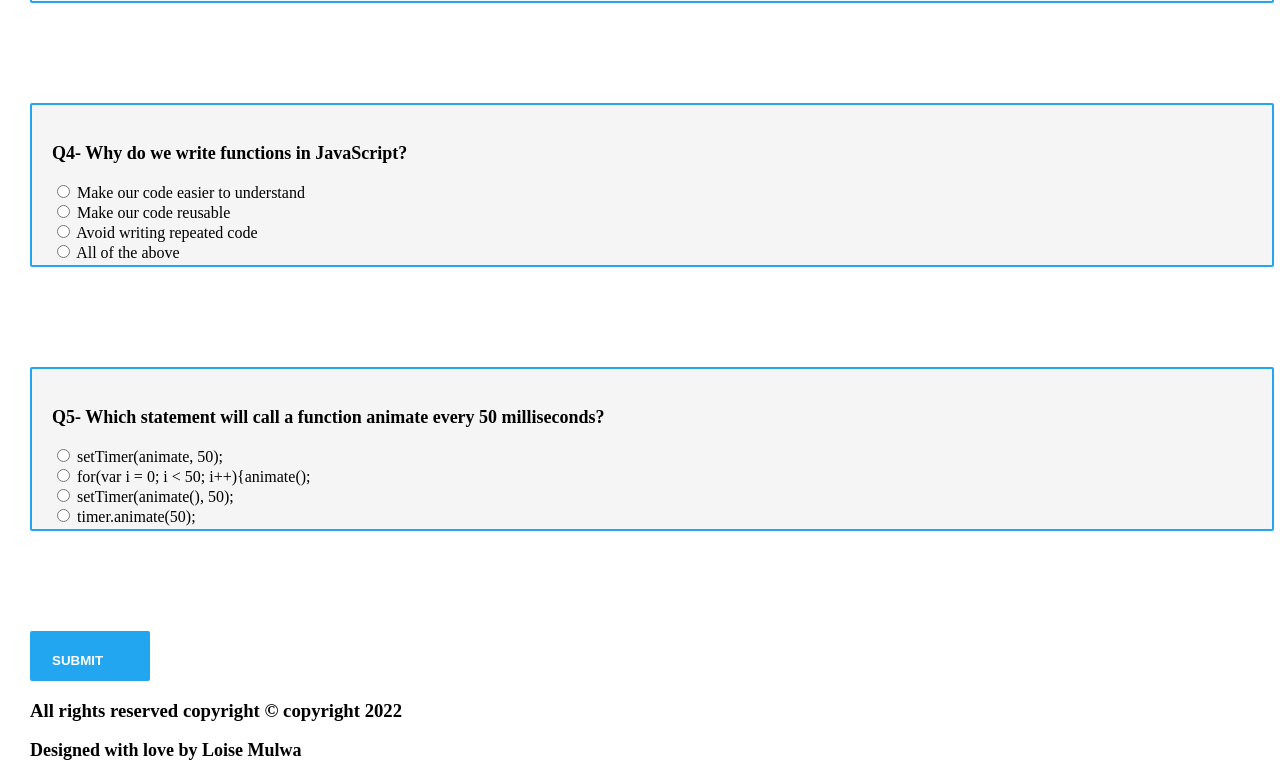
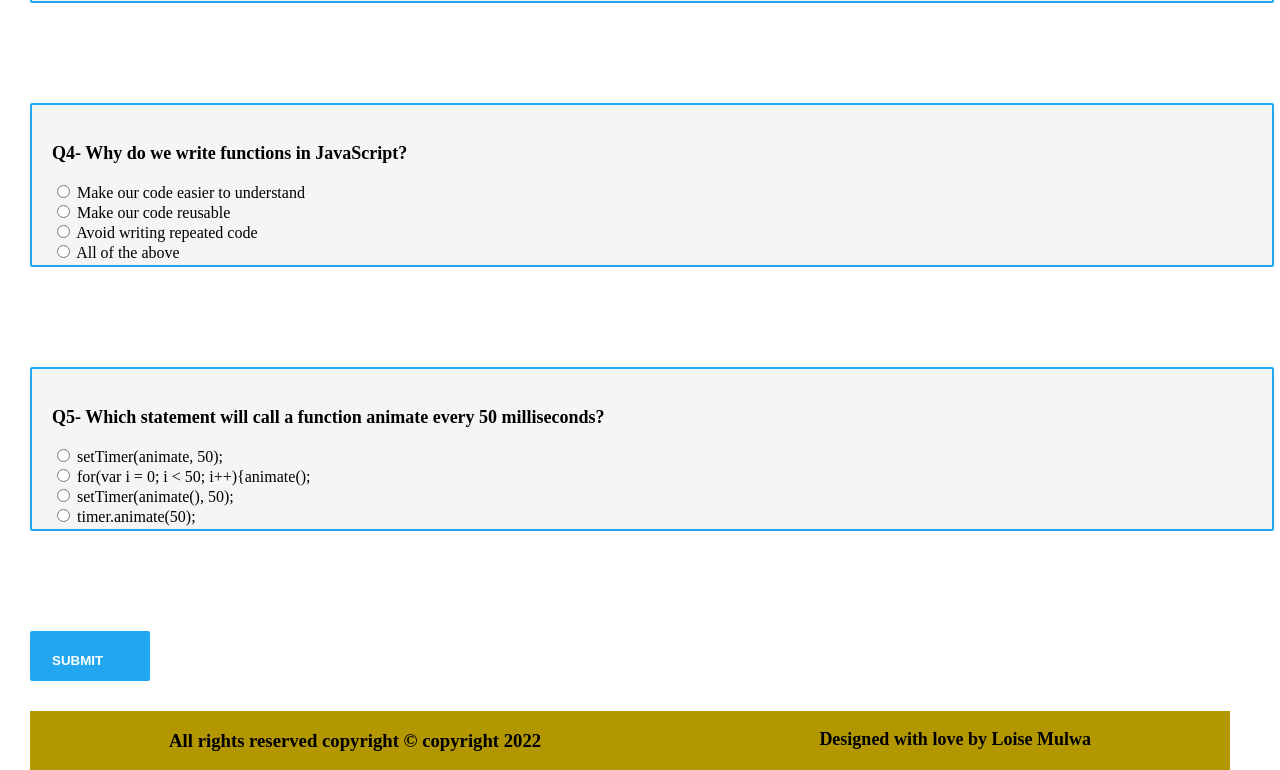
Before and after one commit to LoiseMulwa/js-quizes, a plain HTML site: page index.html in a window 1280 px wide. Shown: the part 1200-1970 px from the top of the page. Drawn offline with Linux system fonts and the light colour scheme.

Commit message:
style: Added a background color to the footer div

```diff
--- a/style.css
+++ b/style.css
@@ -104,3 +104,11 @@ button{
     font-weight: bold;
      color: white;
 }
+.foot {
+    margin-top: 30px;
+    display: flex;
+    justify-content: space-around;
+    background-color: #b29700;
+
+
+}
```
